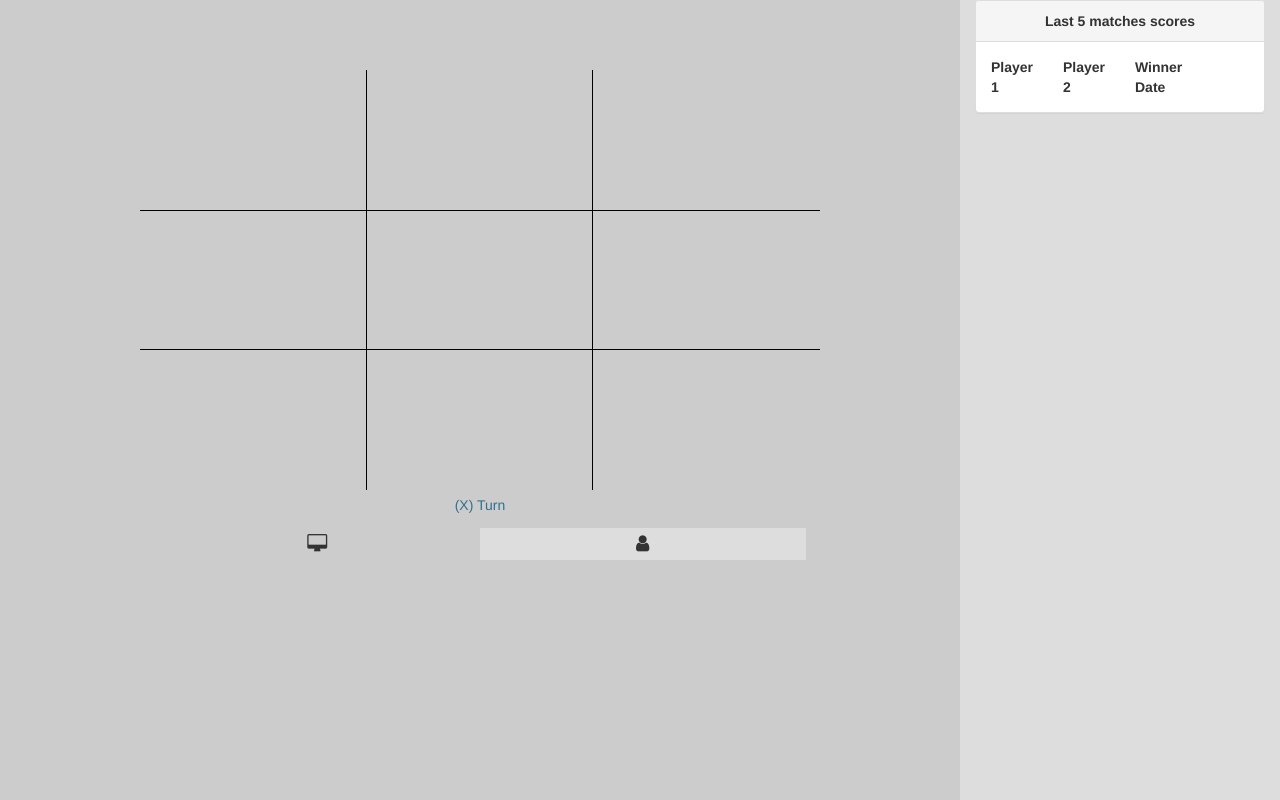
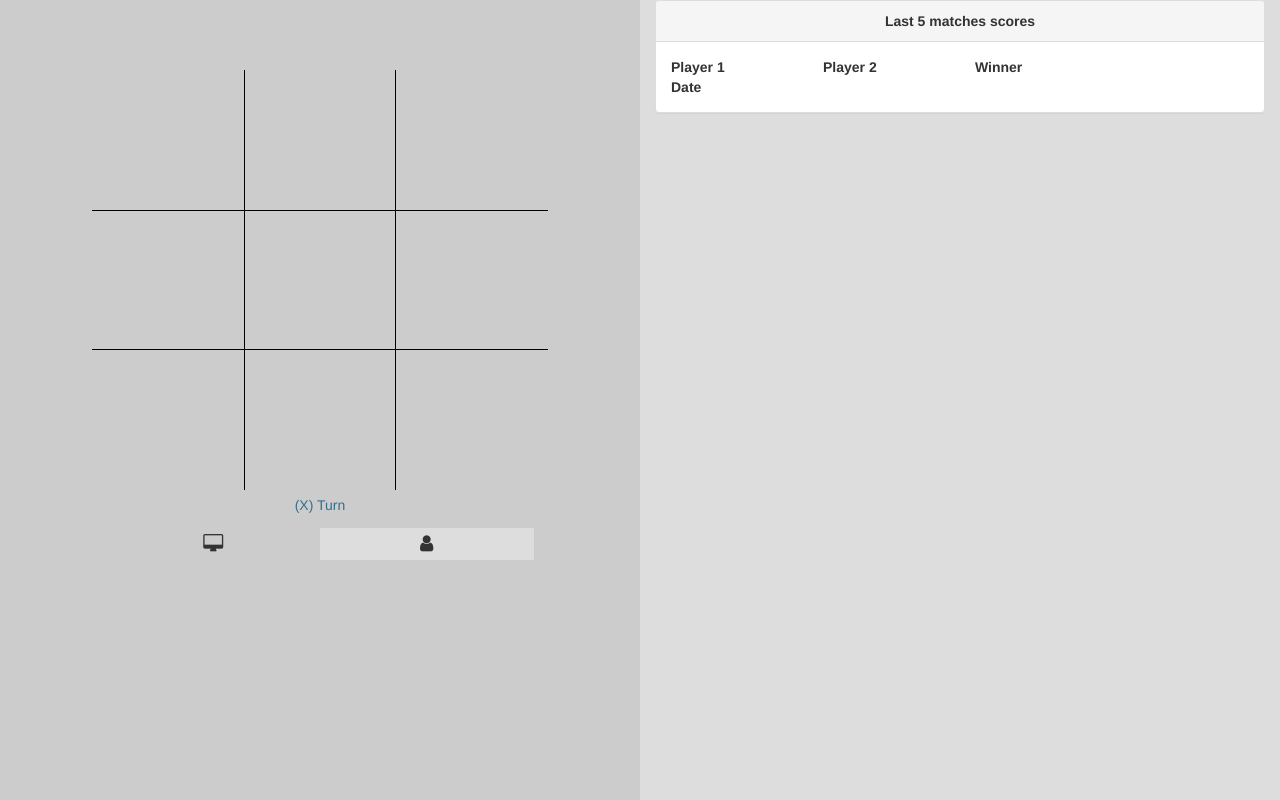
Before and after one commit to Zash22/tictactoe-codeignitor, a CodeIgniter app: page /database/index.php/tictactoe/index in a window 1280 px wide. Run offline with CodeIgniter, Linux system fonts and the light colour scheme; data that the repository does not hold is empty; some libraries are stand-ins or nearby versions.

Commit message:
Increased width for results table

```diff
--- a/application/views/tictactoe/index.php
+++ b/application/views/tictactoe/index.php
@@ -1,6 +1,6 @@
 <div class="container-fluid">
     <div class="row mainpanel">
-        <div class="col-md-9 leftpanel">
+        <div class="col-md-6 leftpanel">
 
                 <div class="gameboard">
                     <div class="row turn hidden-xs">
@@ -37,7 +37,7 @@
                 </div>
 
         </div>
-        <div class="col-md-3 hidden-xs rightpanel color-swatch gray-lighter">
+        <div class="col-md-6 hidden-xs rightpanel color-swatch gray-lighter">
 
             <div class="panel panel-default">
                 <div class="panel-heading text-center"><strong>Last 5 matches scores</strong></div>
```
